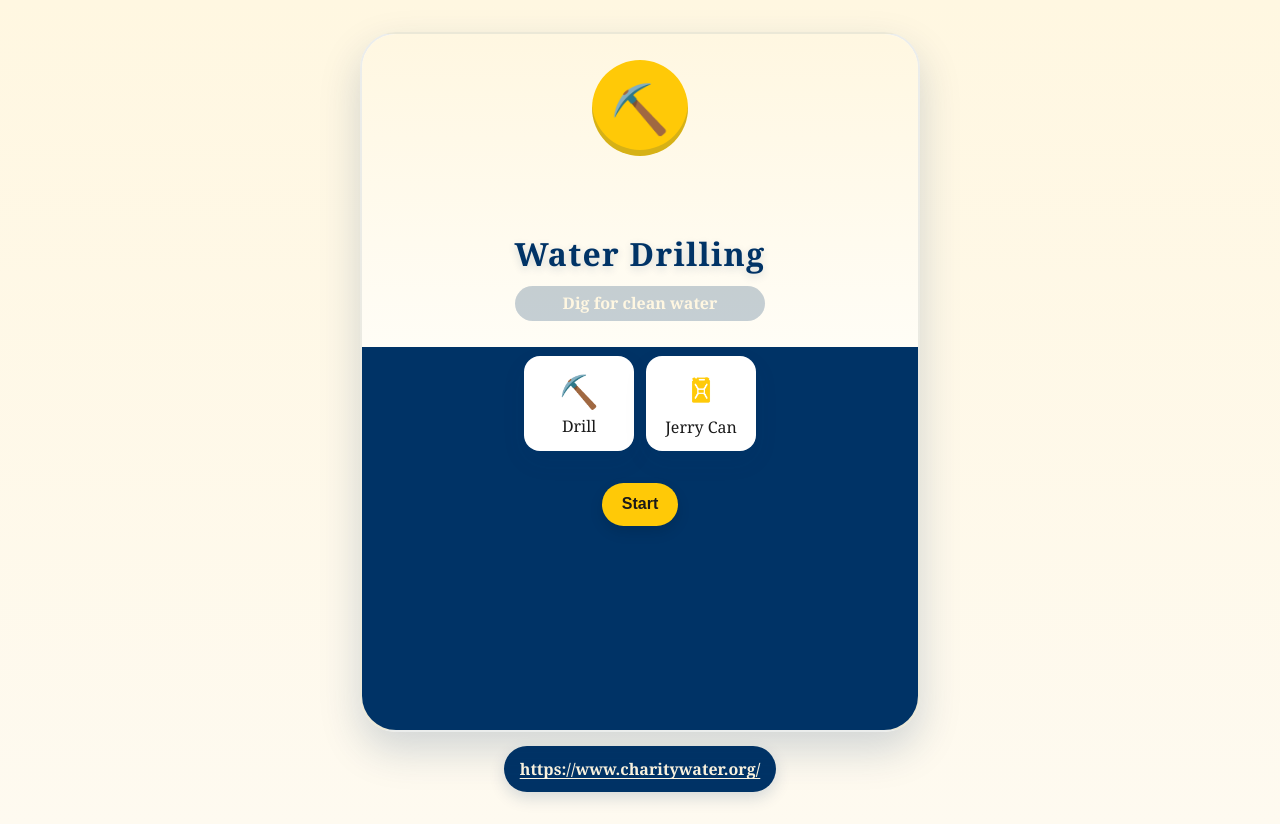
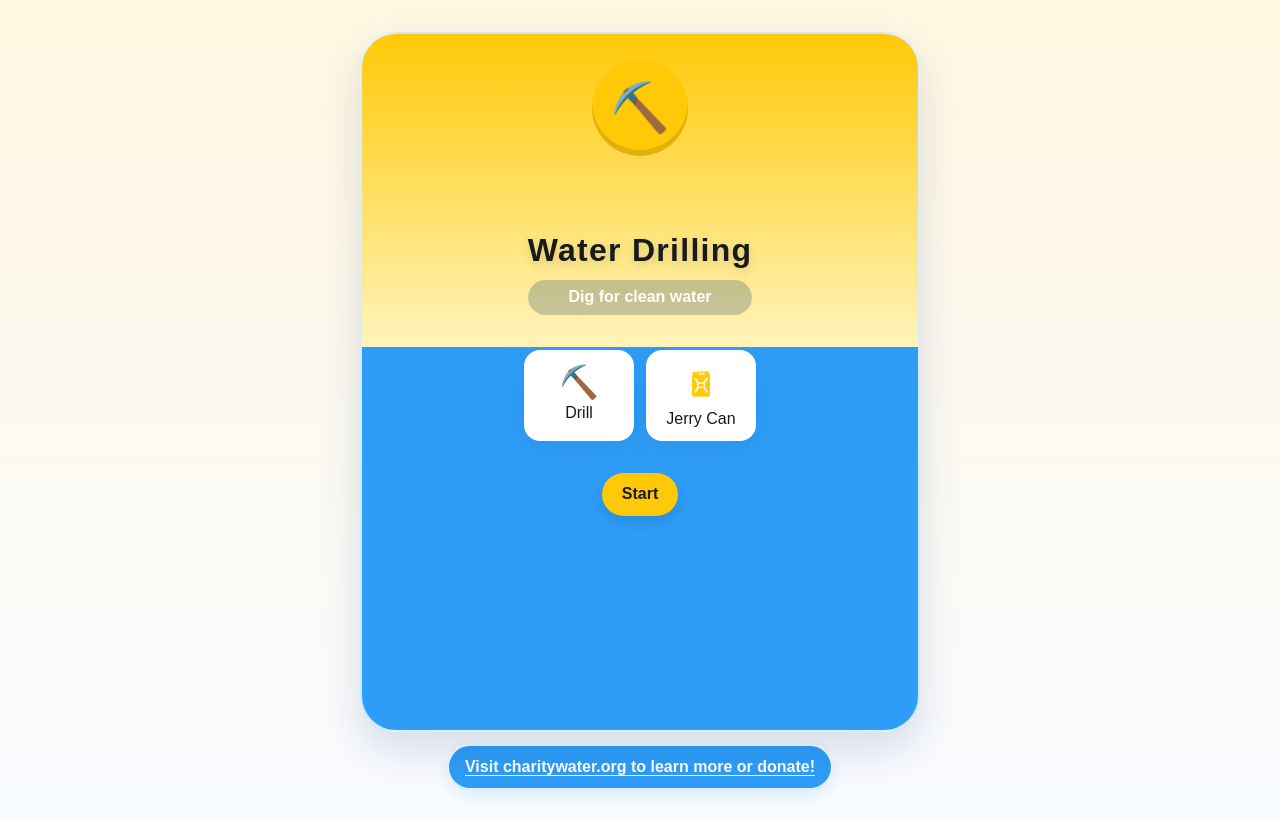
Before and after one commit to Bailey-Caldera-Student/06-charity-water-game-Finalized, a plain HTML site: page index.html in a window 1280 px wide. Drawn offline with Linux system fonts and the light colour scheme.

Commit message:
Add sound effect to file, change the color theme base on styles.css, and change the wording on the footer link

```diff
--- a/index.html
+++ b/index.html
@@ -72,7 +72,7 @@
       </main>
 
       <footer class="site-footer">
-        <a href="https://www.charitywater.org/" target="_blank" rel="noopener noreferrer">https://www.charitywater.org/</a>
+        <a href="https://www.charitywater.org/" target="_blank" rel="noopener noreferrer">Visit charitywater.org to learn more or donate!</a>
       </footer>
     </div>
 
--- a/style.css
+++ b/style.css
@@ -1,20 +1,19 @@
 :root {
-  --accent: #FFC907;
-  --navy: #003366;
-  --teal: #77A8BB;
+  --yellow: #FFC907;
+  --blue: #2E9DF7;
+  --light-blue: #8BD1CB;
+  --green: #4FCB53;
+  --orange: #FF902A;
+  --red: #F5402C;
+  --dark-green: #159A48;
+  --pink: #F16061;
   --cream: #FFF7E1;
+  --navy: #1A1A1A;
   --ink: #1A1A1A;
-  --peach: #FED8C1;
-  --rust: #BF6C46;
-  --silver: #CBCCD1;
   --white: #ffffff;
   --text: #1A1A1A;
-  --deep-blue: #003366;
-  --yellow: #FFC907;
-  --green: #77A8BB;
-  --dark: #1A1A1A;
-  --underground: #4f6b76;
-  --rock: #7a7a7a;
+  --soft-blue: #eaf7ff;
+  --panel-shadow: rgba(0, 45, 120, 0.14);
 }
 
 * {
@@ -29,8 +28,8 @@ body {
   align-items: center;
   justify-content: center;
   padding: 1rem;
-  background: linear-gradient(180deg, var(--cream) 0%, #fefaf0 100%);
-  font-family: 'Proxima Nova', 'Avenir', Georgia;
+  background: linear-gradient(180deg, var(--cream) 0%, #f8fbff 100%);
+  font-family: 'Proxima Nova', 'Avenir', Arial, sans-serif;
   color: var(--text);
 }
 
@@ -44,27 +43,27 @@ body {
 .game-shell {
   width: min(90vw, 360px);
   height: min(92vh, 720px);
-  background: linear-gradient(180deg, #fffdf7 0%, var(--cream) 100%);
+  background: linear-gradient(180deg, var(--white) 0%, var(--soft-blue) 100%);
   border-radius: 28px;
-  box-shadow: 0 18px 42px rgba(0, 51, 102, 0.18);
+  box-shadow: 0 18px 42px var(--panel-shadow);
   overflow: hidden;
   display: flex;
   align-items: center;
   justify-content: center;
   position: relative;
-  border: 2px solid rgba(0, 51, 102, 0.08);
+  border: 2px solid rgba(46, 157, 247, 0.16);
 }
 
 .site-footer {
   margin-top: 0.9rem;
   padding: 0.75rem 1rem;
-  background: var(--navy);
+  background: var(--blue);
   border-radius: 999px;
-  box-shadow: 0 6px 16px rgba(0, 51, 102, 0.16);
+  box-shadow: 0 6px 16px rgba(46, 157, 247, 0.18);
 }
 
 .site-footer a {
-  color: var(--cream);
+  color: var(--white);
   font-weight: bold;
   text-decoration: underline;
   text-underline-offset: 0.2rem;
@@ -87,8 +86,8 @@ body {
 }
 
 #startScreen {
-  background: linear-gradient(180deg, var(--cream) 0%, #fffdf6 45%, var(--navy) 45%, var(--navy) 100%);
-  color: var(--cream);
+  background: linear-gradient(180deg, var(--yellow) 0%, #fff4bb 45%, var(--blue) 45%, var(--blue) 100%);
+  color: var(--white);
   justify-content: flex-start;
   gap: 1rem;
   padding-top: 1.6rem;
@@ -100,7 +99,7 @@ body {
 }
 
 #startScreen p {
-  color: var(--cream);
+  color: var(--white);
 }
 
 .title-block {
@@ -130,18 +129,18 @@ body {
 }
 
 #howToPlayScreen {
-  background: linear-gradient(180deg, #fffdf8 0%, var(--cream) 100%);
+  background: linear-gradient(180deg, var(--soft-blue) 0%, var(--white) 100%);
 }
 
 #gameScreen {
-  background: linear-gradient(180deg, var(--navy) 0%, var(--teal) 100%);
-  color: var(--cream);
+  background: linear-gradient(180deg, var(--blue) 0%, var(--light-blue) 100%);
+  color: var(--white);
   justify-content: flex-start;
 }
 
 #winScreen {
-  background: linear-gradient(180deg, var(--navy) 0%, var(--teal) 100%);
-  color: var(--cream);
+  background: linear-gradient(180deg, var(--blue) 0%, var(--light-blue) 100%);
+  color: var(--white);
   justify-content: center;
 }
 
@@ -154,12 +153,12 @@ body {
   width: 96px;
   height: 96px;
   border-radius: 50%;
-  background: var(--accent);
+  background: var(--yellow);
   display: flex;
   align-items: center;
   justify-content: center;
   font-size: 3rem;
-  box-shadow: inset 0 -6px 0 rgba(0, 51, 102, 0.16);
+  box-shadow: inset 0 -6px 0 rgba(0, 0, 0, 0.12);
 }
 
 .icon-row {
@@ -256,8 +255,8 @@ li {
 }
 
 .primary-btn {
-  background: var(--accent);
-  color: var(--ink);
+  background: var(--yellow);
+  color: var(--navy);
   margin-top: 1rem;
 }
 
@@ -270,7 +269,7 @@ li {
 }
 
 .score-card {
-  background: rgba(255, 247, 225, 0.95);
+  background: rgba(255, 255, 255, 0.9);
   color: var(--navy);
   border-radius: 14px;
   padding: 0.7rem 0.9rem;
@@ -280,16 +279,16 @@ li {
 .meter {
   width: 100%;
   height: 18px;
-  background: var(--cream);
+  background: rgba(46, 157, 247, 0.18);
   border-radius: 999px;
   overflow: hidden;
-  border: 2px solid rgba(0, 51, 102, 0.2);
+  border: 2px solid rgba(46, 157, 247, 0.32);
 }
 
 .meter-fill {
   height: 100%;
   width: 0%;
-  background: linear-gradient(90deg, var(--accent), var(--teal));
+  background: linear-gradient(90deg, var(--yellow), var(--blue));
   transition: width 0.2s ease;
 }
 
@@ -402,12 +401,12 @@ li {
 }
 
 .ground-area {
-  background: linear-gradient(180deg, var(--rust) 0%, #8d4b2f 100%);
+  background: linear-gradient(180deg, var(--orange) 0%, #e85e27 100%);
   color: var(--white);
   padding: 0.75rem;
   border-radius: 12px;
   font-weight: bold;
-  border: 2px solid rgba(255, 255, 255, 0.2);
+  border: 2px solid rgba(255, 255, 255, 0.3);
 }
 
 .play-field::after {
```
Also changed, not shown: 2 other files.
